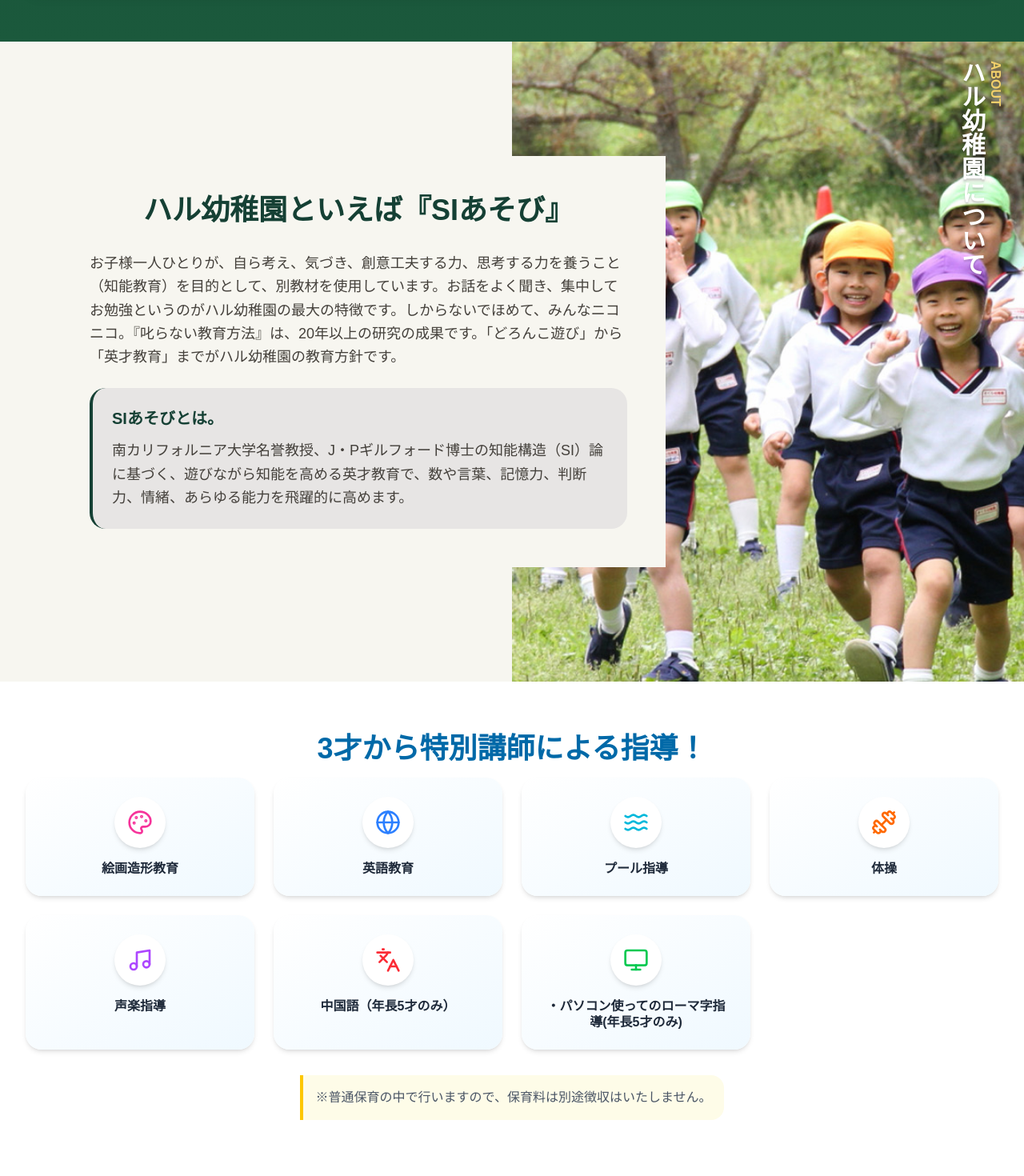
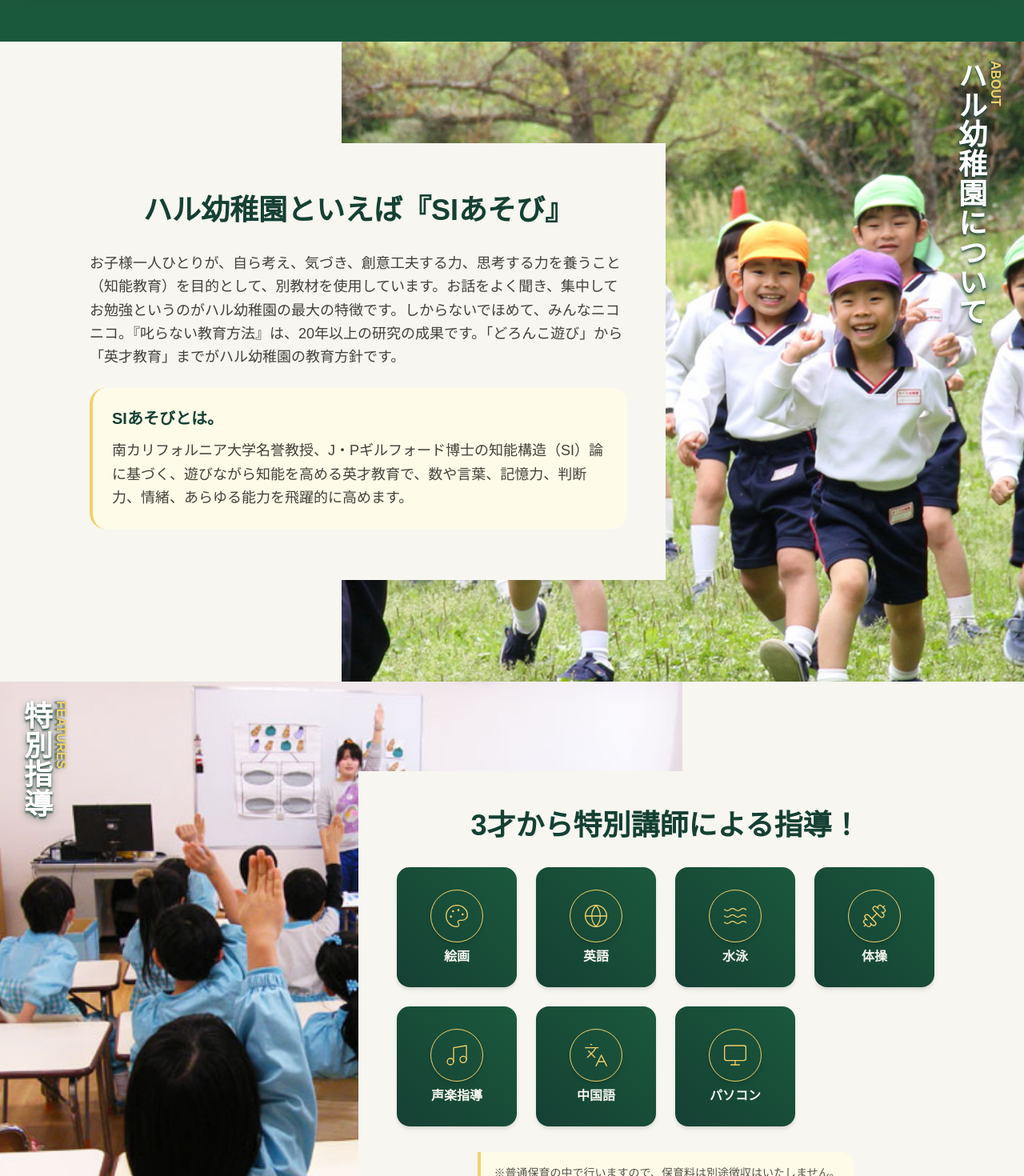
Before and after one commit to liuchiawei/hal-kindergarten, a Next.js app: page / in a window 1280 px wide. Shown: the part 2140-3610 px from the top of the page at 80% size. Built offline with nearby package versions, Linux system fonts and the light colour scheme.

Commit message:
feat/features

```diff
--- a/src/components/layout/about.tsx
+++ b/src/components/layout/about.tsx
@@ -6,12 +6,12 @@ import content from "@/data/content.json";
 export default function About() {
   return (
     <section className="min-h-screen w-full flex flex-col-reverse md:flex-row relative overflow-hidden">
-      <div className="p-2 md:p-6 absolute top-0 md:right-0 z-10 *:text-shadow-lg md:[writing-mode:vertical-lr]">
+      <div className="p-2 md:p-6 absolute top-0 md:right-0 z-10 *:text-shadow-lg *:text-shadow-primary/50 md:[writing-mode:vertical-lr]">
         <motion.h6
           initial={{ opacity: 0, y: -20 }}
           whileInView={{ opacity: 1, y: 0 }}
           transition={{ type: "spring", stiffness: 100, delay: 0.3 }}
-          className="text-white text-lg md:text-3xl font-bold"
+          className="text-white text-sm md:text-4xl font-semibold tracking-wide"
         >
           ハル幼稚園について
         </motion.h6>
@@ -19,20 +19,20 @@ export default function About() {
           initial={{ opacity: 0 }}
           whileInView={{ opacity: 1 }}
           transition={{ duration: 0.8, delay: 0.1 }}
-          className="font-bold text-accent"
+          className="text-3xl md:text-base font-bold text-accent"
         >
           ABOUT
         </motion.h5>
       </div>
-      <div className="flex-0 md:flex-1 bg-background" />
+      <div className="flex-1" />
+      <div className="bg-primary bg-[url('/images/12.jpg')] bg-cover bg-center flex-2" />
       <div className="w-full max-w-6xl px-4 md:px-0 absolute top-0 bottom-0 left-1/2 -translate-x-1/2 flex items-center justify-start">
         <motion.div
           initial={{ opacity: 0, x: -50 }}
           whileInView={{ opacity: 1, x: 0 }}
           transition={{ type: "spring", stiffness: 100 }}
-          className="max-w-3xl py-16 w-full"
+          className="max-w-3xl py-16 px-8 md:px-12 w-full bg-background"
         >
-          <div className="bg-background p-8 md:p-12">
           <h2 className="text-3xl md:text-4xl font-bold text-center mb-8 text-primary">
             {content.about.title}
           </h2>
@@ -43,8 +43,8 @@ export default function About() {
           <motion.div
             initial={{ opacity: 0 }}
             whileInView={{ opacity: 1 }}
-              transition={{ duration: 0.5, delay: 1 }}
-              className="bg-stone-200 rounded-xl p-6 border-l-4 border-primary"
+            transition={{ duration: 0.5, delay: 0.6 }}
+            className="bg-yellow-50 rounded-xl p-6 border-l-4 border-accent"
           >
             <h3 className="text-xl font-semibold text-primary mb-3">
               {content.about.si.title}
@@ -53,10 +53,8 @@ export default function About() {
               {content.about.si.description}
             </p>
           </motion.div>
-          </div>
         </motion.div>
       </div>
-      <div className="bg-primary bg-[url('/images/12.jpg')] bg-cover bg-center flex-1" />
     </section>
   );
 }
--- a/src/components/layout/features.tsx
+++ b/src/components/layout/features.tsx
@@ -1,36 +1,89 @@
 "use client";
 
 import { motion } from "motion/react";
-import { Palette, Globe, Waves, Dumbbell, Music, Languages, Monitor } from "lucide-react";
+import {
+  Tooltip,
+  TooltipContent,
+  TooltipProvider,
+  TooltipTrigger,
+} from "@/components/ui/tooltip";
+import {
+  Palette,
+  Globe,
+  Waves,
+  Dumbbell,
+  Music,
+  Languages,
+  Monitor,
+} from "lucide-react";
 
 const features = [
-  { icon: Palette, title: "絵画造形教育", color: "text-pink-500" },
-  { icon: Globe, title: "英語教育", color: "text-blue-500" },
-  { icon: Waves, title: "プール指導", color: "text-cyan-500" },
-  { icon: Dumbbell, title: "体操", color: "text-orange-500" },
-  { icon: Music, title: "声楽指導", color: "text-purple-500" },
-  { icon: Languages, title: "中国語（年長5才のみ）", color: "text-red-500" },
-  { icon: Monitor, title: "・パソコン使ってのローマ字指導(年長5才のみ)", color: "text-green-500" },
+  {
+    icon: Palette,
+    title: "絵画",
+    description: "絵画造形教育",
+  },
+  {
+    icon: Globe,
+    title: "英語",
+    description: "英語教育",
+  },
+  {
+    icon: Waves,
+    title: "水泳",
+    description: "プール指導",
+  },
+  { icon: Dumbbell, title: "体操", description: "体操" },
+  { icon: Music, title: "声楽指導", description: "声楽指導" },
+  { icon: Languages, title: "中国語", description: "中国語（年長5才のみ）" },
+  {
+    icon: Monitor,
+    title: "パソコン",
+    description: "パソコン使ってのローマ字指導(年長5才のみ)",
+  },
 ];
 
 export default function Features() {
   return (
-    <section className="py-16 px-4 md:px-6 lg:px-8 bg-white">
-      <div className="max-w-7xl mx-auto">
+    <section className="min-h-screen h-full w-full flex flex-col md:flex-row relative overflow-hidden">
+      <div className="p-2 md:p-6 absolute top-0 z-10 *:text-shadow-lg *:text-shadow-primary/50 md:[writing-mode:vertical-lr]">
+        <motion.h6
+          initial={{ opacity: 0, y: -20 }}
+          whileInView={{ opacity: 1, y: 0 }}
+          transition={{ type: "spring", stiffness: 100, delay: 0.3 }}
+          className="text-white text-sm md:text-4xl font-semibold tracking-wide"
+        >
+          特別指導
+        </motion.h6>
+        <motion.h5
+          initial={{ opacity: 0 }}
+          whileInView={{ opacity: 1 }}
+          transition={{ duration: 0.8, delay: 0.1 }}
+          className="text-3xl md:text-base font-bold text-accent"
+        >
+          FEATURES
+        </motion.h5>
+      </div>
+      <div className="bg-primary bg-[url('/images/05.jpg')] bg-cover bg-center flex-2" />
+      <div className="flex-1" />
+      <div className="w-full max-w-6xl mx-auto absolute top-0 bottom-0 left-1/2 -translate-x-1/2 flex items-center justify-end px-4 md:px-0">
         <motion.div
-          initial={{ opacity: 0, y: 20 }}
-          whileInView={{ opacity: 1, y: 0 }}
-          viewport={{ once: true }}
+          initial={{ opacity: 0, x: 50 }}
+          whileInView={{ opacity: 1, x: 0 }}
           transition={{ type: "spring", stiffness: 100 }}
+          className="max-w-3xl w-full bg-background p-8 md:p-12"
         >
-          <h2 className="text-3xl md:text-4xl font-bold text-center mb-4 text-sky-700">
+          <h2 className="text-3xl md:text-4xl font-bold text-center mb-8 text-primary">
             3才から特別講師による指導！
           </h2>
 
-          <div className="grid grid-cols-2 md:grid-cols-3 lg:grid-cols-4 gap-4 md:gap-6 mb-8">
+          <div className="w-full grid grid-cols-3 md:grid-cols-4 gap-4 md:gap-6 mb-8">
             {features.map((feature, index) => {
               const Icon = feature.icon;
               return (
+                <TooltipProvider key={index}>
+                  <Tooltip>
+                    <TooltipTrigger asChild>
                       <motion.div
                         key={index}
                         initial={{ opacity: 0, y: 20 }}
@@ -39,23 +92,30 @@ export default function Features() {
                         transition={{
                           type: "spring",
                           stiffness: 100,
-                    delay: index * 0.1
+                          delay: index * 0.1,
                         }}
                         whileHover={{
                           scale: 1.05,
-                    transition: { type: "spring", stiffness: 300 }
+                          transition: { type: "spring", stiffness: 300 },
                         }}
-                  className="bg-gradient-to-br from-white to-sky-50 rounded-xl shadow-md hover:shadow-xl p-6 text-center transition-shadow"
+                        className="aspect-square p-3 bg-gradient-to-tr from-primary to-secondary rounded-lg shadow-md hover:shadow-xl flex flex-col items-center justify-center gap-2 transition-shadow"
                       >
-                  <div className="flex justify-center mb-4">
-                    <div className={`${feature.color} bg-white rounded-full p-4 shadow-md`}>
-                      <Icon className="w-8 h-8" />
+                        <div className="w-fit aspect-square border border-accent rounded-full p-4 shadow-md">
+                          <Icon
+                            className="size-8 text-accent"
+                            strokeWidth={1}
+                          />
                         </div>
-                  </div>
-                  <h3 className="text-sm md:text-base font-semibold text-gray-800 leading-tight">
+                        <h3 className="text--sm font-semibold text-background leading-tight">
                           {feature.title}
                         </h3>
                       </motion.div>
+                    </TooltipTrigger>
+                    <TooltipContent>
+                      <p>{feature.description}</p>
+                    </TooltipContent>
+                  </Tooltip>
+                </TooltipProvider>
               );
             })}
           </div>
@@ -67,7 +127,7 @@ export default function Features() {
             transition={{ delay: 0.7 }}
             className="text-center"
           >
-            <p className="text-sm md:text-base text-gray-600 bg-yellow-50 border-l-4 border-yellow-400 rounded-r-lg p-4 inline-block">
+            <p className="text-xs md:text-sm text-stone-600 bg-yellow-50 border-l-4 border-accent rounded-r-lg p-4 inline-block">
               ※普通保育の中で行いますので、保育料は別途徴収はいたしません。
             </p>
           </motion.div>
```
Lines whose indentation alone changed are shown as unchanged.
